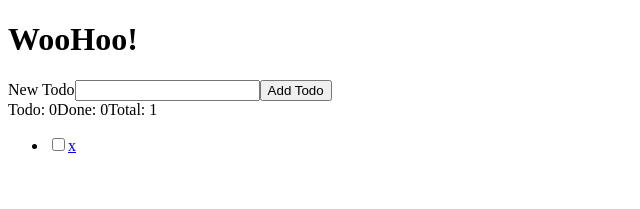
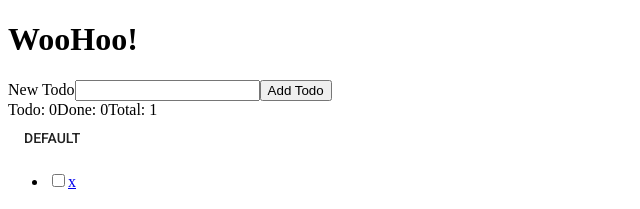
Before and after one commit to RachelRomee/todoreact, a React app: page / in a window 1280 px wide. Shown: the top 209 px of the page, without its empty margins (0-640 px from the left). Built offline with nearby package versions, Linux system fonts and the light colour scheme; no server answers; what react-tap-event-plugin would draw is missing.

Commit message:
material-ui installed :)

```diff
--- a/package.json
+++ b/package.json
@@ -45,6 +45,7 @@
     "eslint-plugin-react": "3.11.3",
     "eventsource-polyfill": "0.9.6",
     "express": "4.13.3",
+    "react": "^0.14.3",
     "rimraf": "2.4.3",
     "webpack": "1.12.9",
     "webpack-dev-middleware": "1.4.0",
@@ -53,6 +54,7 @@
   "dependencies": {
     "jquery": "^3.1.0",
     "lodash": "^4.13.1",
+    "material-ui": "^0.15.0-beta.2",
     "react": "0.14.3",
     "react-dom": "0.14.3"
   }
--- a/src/App.js
+++ b/src/App.js
@@ -12,7 +12,7 @@ class App extends React.Component {
     return (
       <MuiThemeProvider>
         <div>
-          <h1>WooHoo!</h1>
+          <h1 className="flow-text" >WooHoo!</h1>
           <TodoList url={apiUrl}/>
         </div>
       </MuiThemeProvider>
--- a/src/TodoList.js
+++ b/src/TodoList.js
@@ -3,6 +3,7 @@ import $ from 'jquery';
 import _ from 'lodash';
 import AddTodoForm from './AddTodoForm';
 import TodoItem from './TodoItem';
+import FlatButton from 'material-ui/FlatButton';
 
 class TodoList extends React.Component {
 	constructor() {
@@ -70,6 +71,7 @@ class TodoList extends React.Component {
 					Done: {this.state.counts.done}
 					Total: {this.state.todos.length}
 			 </div>
+			 <FlatButton label="Default" />
 				<ul>
 	        {this.state.todos.map(function(todo,i)  {
 						console.log(todo.completed)
```
